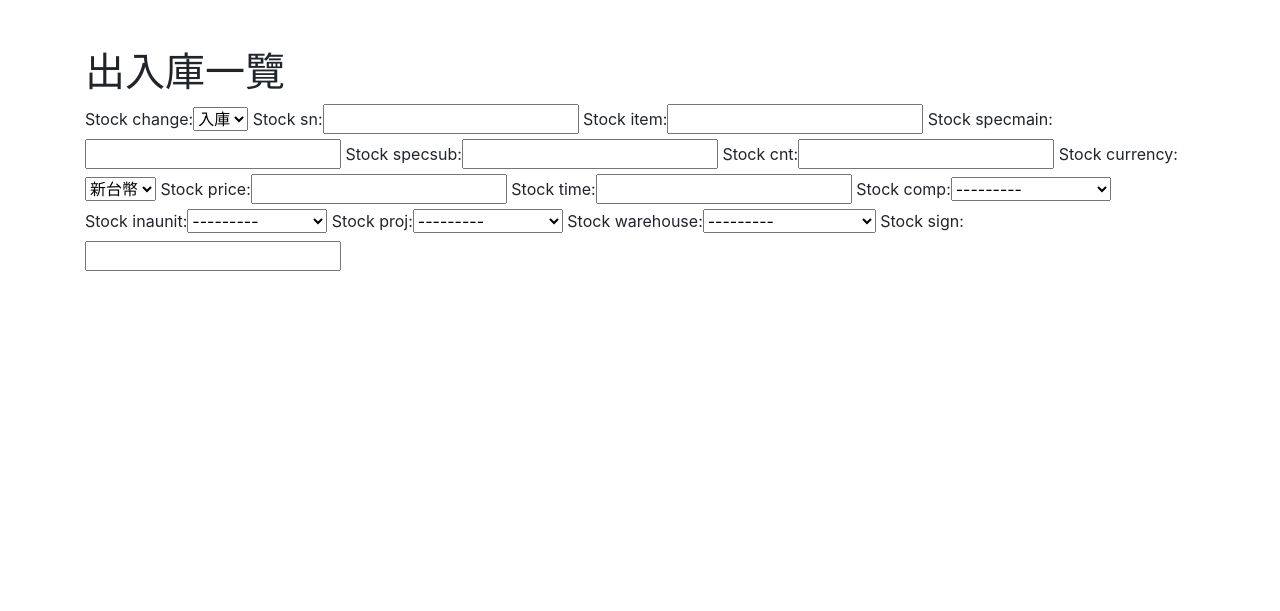
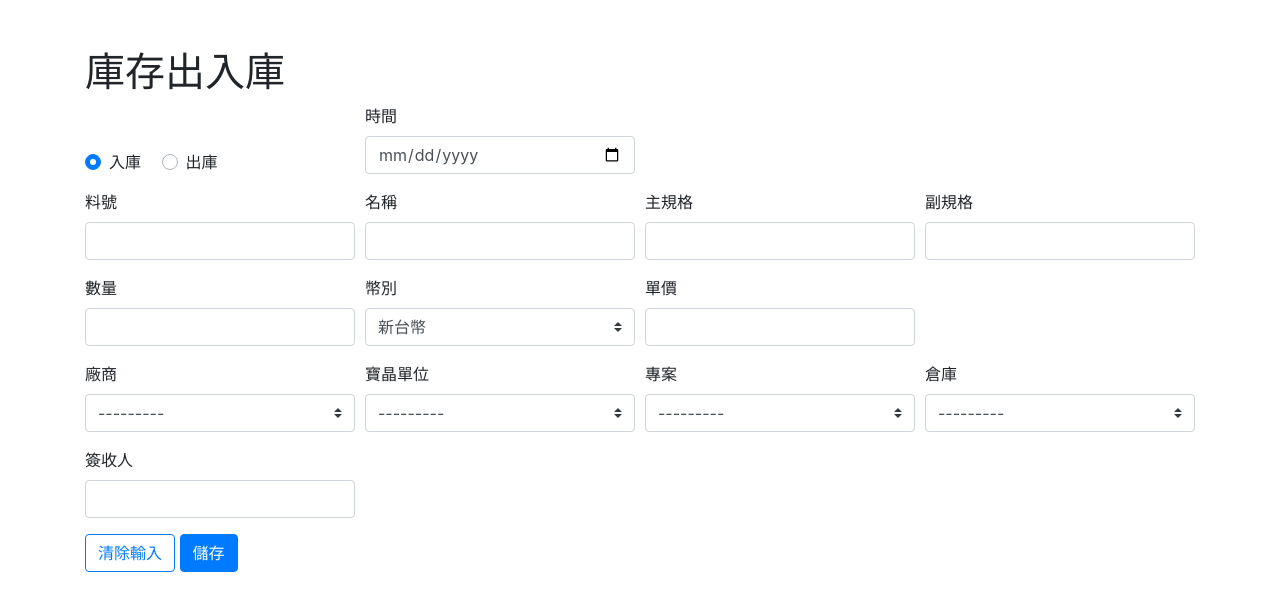
Before and after one commit to edward79519/warehouse, a Django app: page /stock/list/add/ in a window 1280 px wide. Shown: the part 56-667 px from the top of the page. Run offline with Django 3.2, Linux system fonts and the light colour scheme; a user stored in the database is signed in; tables that the repository leaves empty hold one stand-in row (values such as "Sample post"); some libraries are stand-ins or nearby versions.

Commit message:
add_stock

```diff
--- a/stock/form.py
+++ b/stock/form.py
@@ -1,5 +1,5 @@
 from django import forms
-from .models import Stock, Stock2, Project, Company, Inaunit
+from .models import Stock, Stock2, Project, Company, Inaunit, Warehouse
 
 class StockModelForm(forms.ModelForm):
 
@@ -31,6 +31,22 @@
     class Meta:
         model = Stock2
         exclude = ['stock_isvalid']
+        widgets = {
+            'stock_change': forms.RadioSelect(attrs={'class': 'custom-control-input'}),
+            'stock_sn': forms.TextInput(attrs={'class': 'form-control'}),
+            'stock_item': forms.TextInput(attrs={'class': 'form-control'}),
+            'stock_specmain': forms.TextInput(attrs={'class': 'form-control'}),
+            'stock_specsub': forms.TextInput(attrs={'class': 'form-control'}),
+            'stock_cnt': forms.NumberInput(attrs={'class': 'form-control'}),
+            'stock_currency': forms.Select(attrs={'class': 'custom-select'}),
+            'stock_price': forms.NumberInput(attrs={'class': 'form-control'}),
+            'stock_time': forms.DateInput(attrs={'class': 'form-control', 'type': 'date'}),
+            'stock_comp': forms.Select(attrs={'class': 'custom-select'}),
+            'stock_inaunit': forms.Select(attrs={'class': 'custom-select'}),
+            'stock_proj': forms.Select(attrs={'class': 'custom-select'}),
+            'stock_warehouse': forms.Select(attrs={'class': 'custom-select'}),
+            'stock_sign': forms.TextInput(attrs={'class': 'form-control'}),
+        }
 
 
 class ProjectModelForm(forms.ModelForm):
@@ -77,3 +93,18 @@
             'ina_remark': forms.TextInput(attrs={'class': 'form-control'}),
             'ina_isvalid': forms.HiddenInput(),
         }
+
+
+class WarehouseModelForm(forms.ModelForm):
+
+    class Meta:
+        model = Warehouse
+        fields = '__all__'
+        widgets = {
+            'house_id': forms.TextInput(attrs={'class': 'form-control'}),
+            'house_name': forms.TextInput(attrs={'class': 'form-control'}),
+            'house_sponsor': forms.TextInput(attrs={'class': 'form-control'}),
+            'house_loc': forms.TextInput(attrs={'class': 'form-control'}),
+            'house_remark': forms.TextInput(attrs={'class': 'form-control'}),
+            'house_isvalid': forms.HiddenInput(),
+        }
--- a/stock/urls.py
+++ b/stock/urls.py
@@ -15,6 +15,7 @@
     path('project/add/', views.projectadd, name='Project_add'),
     path('project/<int:project_id>/update/', views.projectupdate, name='Project_update'),
     path('warehouse/', views.warehouse, name='Warehouse_list'),
+    path('warehouse/<int:house_id>/update/', views.warehouseupdate, name='Warehouse_update'),
     path('list/', views.stock, name='Stock_list'),
     path("list/add/", views.stockadd, name="Stock_add"),
 ]
--- a/stock/views.py
+++ b/stock/views.py
@@ -3,7 +3,7 @@
 from django.template import loader
 from .models import Stock, Company, Inaunit, Project, Warehouse, Stock2
 from .form import StockModelForm, Stock2ModelForm, ProjectModelForm, CompanyModelForm
-from .form import InaunitModelForm
+from .form import InaunitModelForm, WarehouseModelForm
 from django.contrib.auth.decorators import login_required
 # Create your views here.
 
@@ -77,16 +77,14 @@
 @login_required
 def inaunit(request):
     inaunit_list = Inaunit.objects.order_by("ina_id")
+    # 新增form
     form = InaunitModelForm()
-
     if request.method == "POST":
         form = InaunitModelForm(request.POST)
         if form.is_valid() and request.user.is_authenticated:
             form.save()
         return redirect("/stock/inaunit/")
-
     template = loader.get_template('inaunit/list.html')
-
     context = {
         'inaunit_list': inaunit_list,
         'form': form,
@@ -123,13 +121,36 @@
 
 @login_required
 def warehouse(request):
+    house_list = Warehouse.objects.order_by("house_id")
+    form = WarehouseModelForm()
+    if request.method == 'POST':
+        form = WarehouseModelForm(request.POST)
+        if form.is_valid():
+            form.save()
+        return redirect('/stock/warehouse/')
     template = loader.get_template('warehouse/list.html')
-    house_list = Warehouse.objects.order_by("house_id")
     context = {
         'house_list': house_list,
+        'form': form,
     }
     return HttpResponse(template.render(context, request))
 
+
+@login_required
+def warehouseupdate(request, house_id):
+    house = Warehouse.objects.get(id=house_id)
+    form = WarehouseModelForm(instance=house)
+    template = loader.get_template('warehouse/update.html')
+    if request.method == 'POST':
+        form = WarehouseModelForm(request.POST, instance=house)
+        if form.is_valid():
+            form.save()
+        return redirect('/stock/warehouse/')
+    context = {
+        'house': house,
+        'form': form,
+    }
+    return HttpResponse(template.render(context, request))
 
 @login_required
 def stock(request):
@@ -146,10 +167,10 @@
     form = Stock2ModelForm()
     template = loader.get_template('stock2/add.html')
     if request.method == "POST":
-        form = StockModelForm(request.POST)
+        form = Stock2ModelForm(request.POST)
         if form.is_valid():
             form.save()
-        return redirect("/list/")
+        return redirect("/stock/list/")
     context = {
         'form': form,
     }
--- a/warehouse/templates/stock2/add.html
+++ b/warehouse/templates/stock2/add.html
@@ -1,19 +1,96 @@
 {% extends 'frame/base.html' %}
 
-{% block title %}出入庫清單{% endblock %}
+{% block title %}庫存出入庫{% endblock %}
 {% block content %}
 
 <div class="container">
     <div class="row">
         <div class="col-sm-12">
-            <h1 class="mt-5">出入庫一覽</h1>
+            <h1 class="mt-5">庫存出入庫</h1>
         </div>
     </div>
-    <div class="row">
-        <div class="col-sm-12">
-            {{ form }}
+    <form class="needs-validation" action="" method="POST" novalidate>
+        {% csrf_token %}
+        <div class="form-row mb-3 align-items-end">
+            <div class="col-lg-3">
+                    {% for radio in form.stock_change %}
+                        <div class="custom-control custom-radio custom-control-inline">
+                            {{ radio.tag }}
+                            <label class="custom-control-label" for="{{ radio.id_for_label }}">{{ radio.choice_label }}</label>
+                        </div>
+                    {% endfor %}
+            </div>
+            <div class="col-lg-3">
+                <label for="id_{{ form.stock_time.name }}">時間</label>
+                {{ form.stock_time }}
+            </div>
         </div>
-    </div>
+
+        <div class="form-row mb-3">
+            <div class="col-lg-3">
+                <label for="id_{{ form.stock_sn.name }}">料號</label>
+                {{ form.stock_sn }}
+            </div>
+            <div class="col-lg-3">
+                <label for="id_{{ form.stock_item.name }}">名稱</label>
+                {{ form.stock_item }}
+            </div>
+            <div class="col-lg-3">
+                <label for="id_{{ form.stock_specmain.name }}">主規格</label>
+                {{ form.stock_specmain }}
+            </div>
+            <div class="col-lg-3">
+                <label for="id_{{ form.stock_specsub.name }}">副規格</label>
+                {{ form.stock_specsub }}
+            </div>
+        </div>
+        <div class="form-row mb-3">
+            <div class="col-lg-3">
+                <label for="id_{{ form.stock_cnt.name }}">數量</label>
+                {{ form.stock_cnt }}
+            </div>
+            <div class="col-lg-3">
+                <label for="id_{{ form.stock_currency.name }}">幣別</label>
+                {{ form.stock_currency }}
+            </div>
+            <div class="col-lg-3">
+                <label for="id_{{ form.stock_price.name }}">單價</label>
+                {{ form.stock_price }}
+            </div>
+        </div>
+        <div class="form-row mb-3">
+            <div class="col-lg-3">
+                <label for="id_{{ form.stock_comp.name }}">廠商</label>
+                {{ form.stock_comp }}
+            </div>
+            <div class="col-lg-3">
+                <label for="id_{{ form.stock_inaunit.name }}">寶晶單位</label>
+                {{ form.stock_inaunit }}
+            </div>
+            <div class="col-lg-3">
+                <label for="id_{{ form.stock_proj.name }}">專案</label>
+                {{ form.stock_proj }}
+            </div>
+            <div class="col-lg-3">
+                <label for="id_{{ form.stock_proj.name }}">倉庫</label>
+                {{ form.stock_proj }}
+            </div>
+        </div>
+
+        <div class="form-row mb-3">
+            <div class="col-lg-3">
+                <label for="id_{{ form.stock_sign.name }}">簽收人</label>
+                {{ form.stock_sign }}
+            </div>
+        </div>
+
+        <div class="form-row mb-3">
+          <div class="col-lg-12">
+              <input class="btn btn-outline-primary" type="reset" value="清除輸入">
+              <button class="btn btn-primary" type="submit">儲存</button>
+          </div>
+        </div>
+    </form>
 </div>
 
 
```
